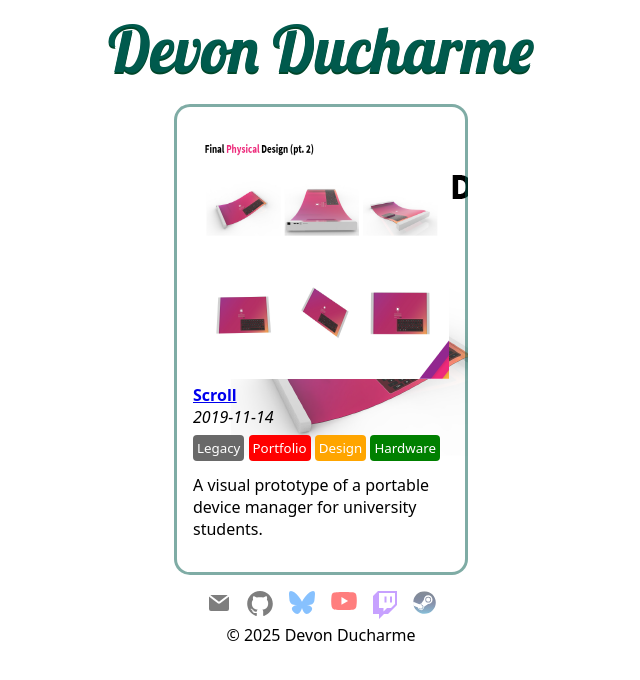
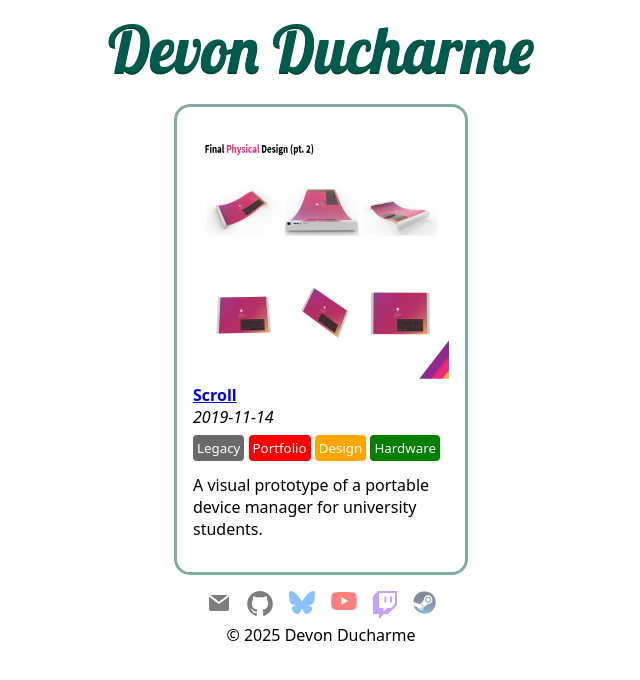
Before and after one commit to buddydudedev/portfolio.buddydude.dev, a Jekyll site: the page built from index.html, in a window 1280 px wide. Shown: the top 680 px of the page, without its empty margins (327-967 px from the left). Built offline with Jekyll 4.4.1, drawn with Linux system fonts in a browser that asks for light colours.

Commit message:
Removed background image for now

```diff
--- a/index.html
+++ b/index.html
@@ -3,7 +3,7 @@ title: Welcome
 layout: default
 ---
 {% for post in site.posts %}
-<section class="post" style="background-image: url('/assets/{{ post.assets_dir }}/{{ post.background }}');">
+<section class="post">
     <div>
         <a href="{{ post.url }}">
             <image width="256px" height="256px" class="post-thumbnail" src="/assets/{{ post.assets_dir }}/{{ post.thumbnail }}" />
```
Also changed, not shown: _posts/2019-11-14-scroll.md (+0 -1 lines), assets/scroll/background.png (deleted).
